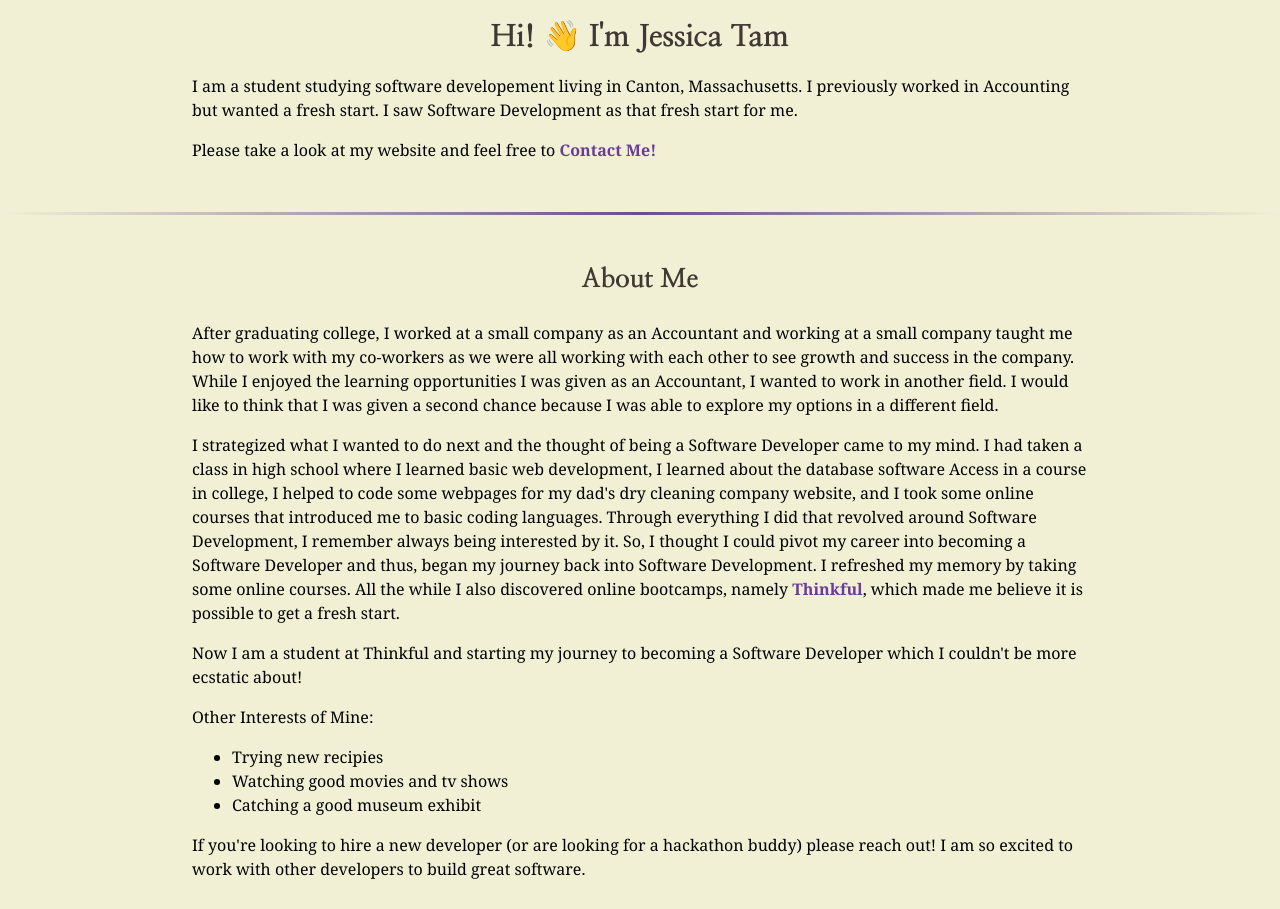
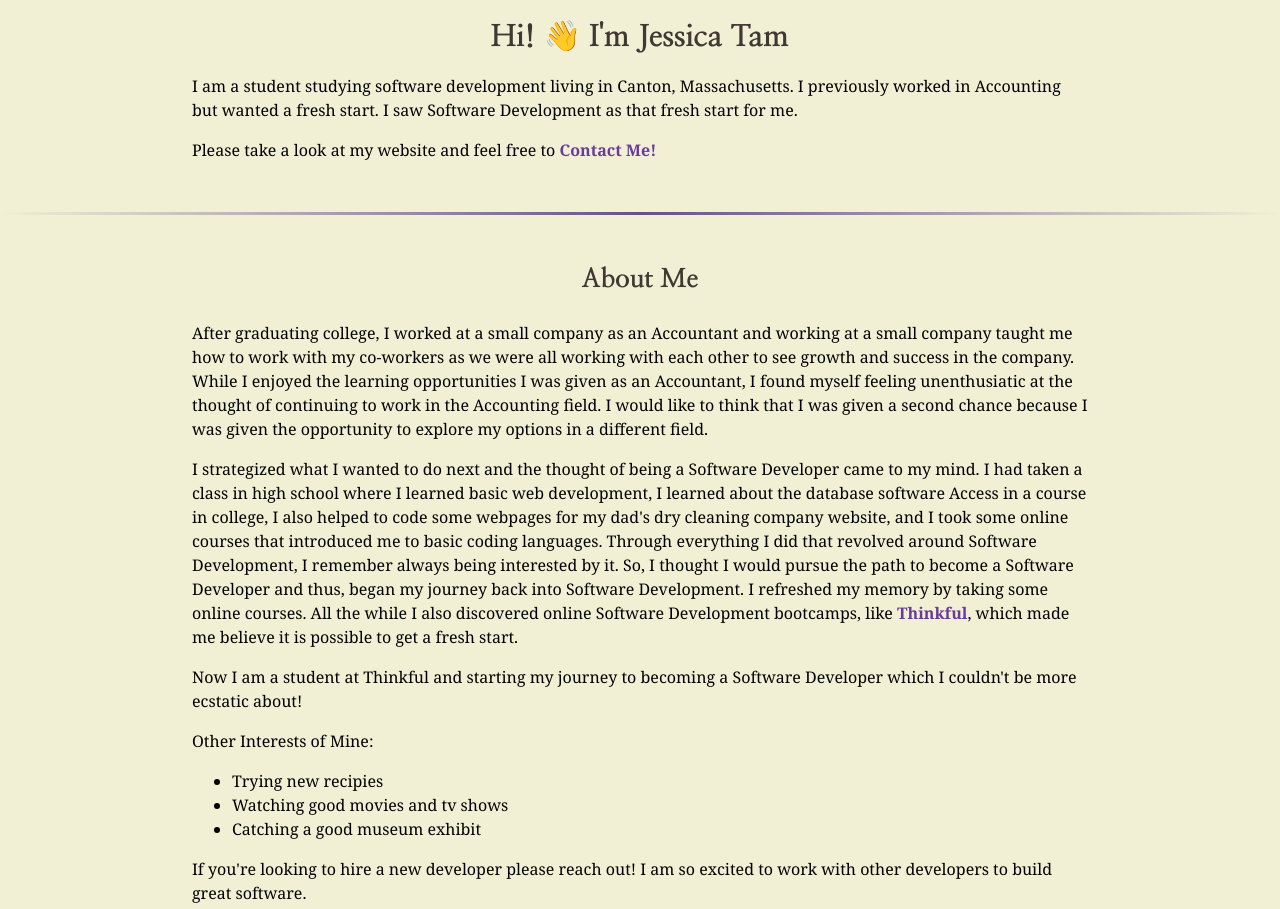
Before and after one commit to jtam128/Portfolio-Assignment, a plain HTML site: page index.html in a window 1280 px wide. Shown: the part 814-1723 px from the top of the page. Drawn offline with nearby package versions, Linux system fonts and the light colour scheme; a script that the page names is missing.

Commit message:
Add files via upload

```diff
--- a/index.html
+++ b/index.html
@@ -21,23 +21,23 @@
 	</header>
 
 	<main>
-		<!-- Introduction -->
+
+		<!-- Introduction Section -->
 		<section>
 			<img src="images/introduction/me.jpg" alt="Jessica Tam - Profile Photo">
       <h1>Hi! &#128075 I'm Jessica Tam</h1>
-      <p>I am a student studying software developement living in Canton, Massachusetts. I previously worked in Accounting but wanted a fresh start. I saw Software Development as that fresh start for me.</p>
+      <p>I am a student studying software development living in Canton, Massachusetts. I previously worked in Accounting but wanted a fresh start. I saw Software Development as that fresh start for me.</p>
 
         <p>Please take a look at my website and feel free to <a href="#contact">Contact Me!</a></p>
     </section>
 <hr>
 
-    <!-- About Me -->
+    <!-- About Me Section -->
     <section>
       <h3>About Me</h3>
-        <p>After graduating college, I worked at a small company as an Accountant and working at a small company taught me how to
-        work with my co-workers as we were all working with each other to see growth and success in the company. While I enjoyed the learning opportunities I was given as an Accountant, I wanted to work in another field. I would like to think that I was given a second chance because I was able to explore my options in a different field.</p>
+        <p>After graduating college, I worked at a small company as an Accountant and working at a small company taught me how to work with my co-workers as we were all working with each other to see growth and success in the company. While I enjoyed the learning opportunities I was given as an Accountant, I found myself feeling unenthusiatic at the thought of continuing to work in the Accounting field. I would like to think that I was given a second chance because I was given the opportunity to explore my options in a different field.</p>
 
-        <p>I strategized what I wanted to do next and the thought of being a Software Developer came to my mind. I had taken a class in high school where I learned basic web development, I learned about the database software Access in a course in college, I helped to code some webpages for my dad's dry cleaning company website, and I took some online courses that introduced me to basic coding languages. Through everything I did that revolved around Software Development, I remember always being interested by it. So, I thought I could pivot my career into becoming a Software Developer and thus, began my journey back into Software Development. I refreshed my memory by taking some online courses. All the while I also discovered online bootcamps, namely <a target="_blank" href="http://thinkful.com">Thinkful</a>, which made me believe it is possible to get a fresh start. </p>
+        <p>I strategized what I wanted to do next and the thought of being a Software Developer came to my mind. I had taken a class in high school where I learned basic web development, I learned about the database software Access in a course in college, I also helped to code some webpages for my dad's dry cleaning company website, and I took some online courses that introduced me to basic coding languages. Through everything I did that revolved around Software Development, I remember always being interested by it. So, I thought I would pursue the path to become a Software Developer and thus, began my journey back into Software Development. I refreshed my memory by taking some online courses. All the while I also discovered online Software Development bootcamps, like <a target="_blank" href="http://thinkful.com">Thinkful</a>, which made me believe it is possible to get a fresh start. </p>
 
         <p>Now I am a student at Thinkful and starting my journey to becoming a Software Developer which I couldn't be more ecstatic about!</a>
 
@@ -48,11 +48,11 @@
 <li>Catching a good museum exhibit</li>
           </ul>
 
-        <p>If you're looking to hire a new developer (or are looking for a hackathon buddy) please reach out! I am so excited to work with other developers to build great software.</p>
+        <p>If you're looking to hire a new developer please reach out! I am so excited to work with other developers to build great software.</p>
       </section>
 <hr>
 
-      <!-- Contact -->
+      <!-- Contact Section -->
       <section id="contact">
         <h3>Contact Me</h3>
         <p>I'd love to hear from you! Please feel free to contact or follow me:</p>
```
